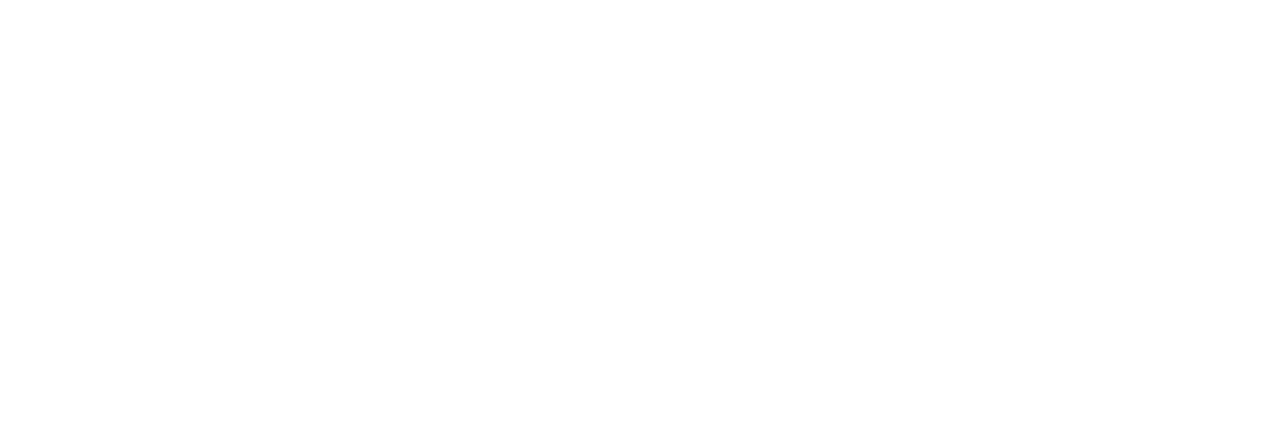
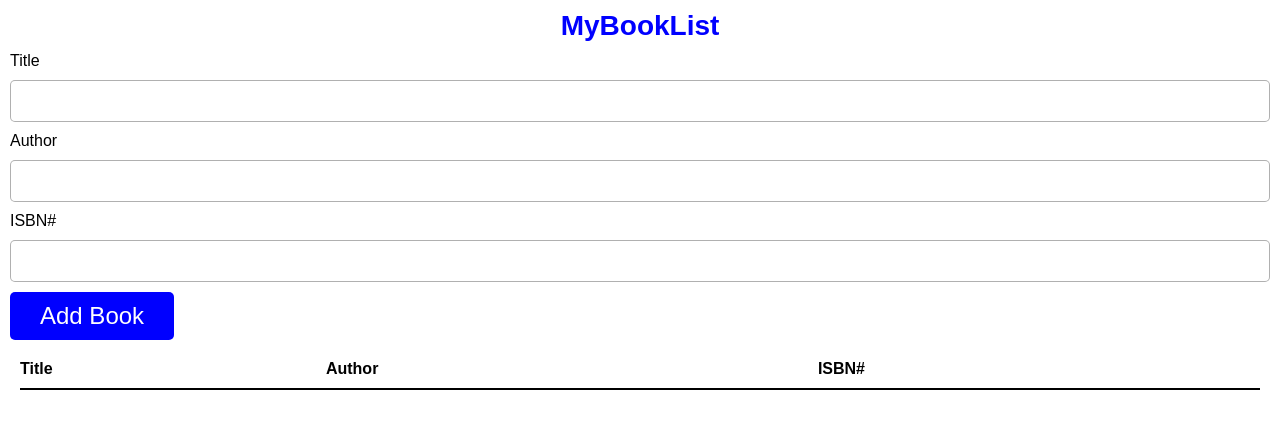
Before and after one commit to acciojob/book-list-CasteAwayy, a website: page main.html in a window 1280 px wide. Drawn offline with Linux system fonts and the light colour scheme.

Commit message:
created a submission

```diff
--- a/main.html
+++ b/main.html
@@ -7,7 +7,36 @@
 </head>
 
 <body>
-	<!-- the entire body must be written by student -->
+	<section id="book-details">
+      <h1>MyBookList</h1>
+      <div class="form-group">
+        <form>
+          <label for="title">Title</label>
+          <input type="text" id="title" name="title" />
+          <label for="author">Author</label>
+          <input type="text" id="author" name="author" />
+          <label for="isbn">ISBN#</label>
+          <input type="text" id="isbn" name="isbn" />
+          <button class="btn btn-submit" type="submit" id="submit">
+            Add Book
+          </button>
+        </form>
+      </div>
+
+      <div class="book-data">
+        <table class="table table-striped">
+          <thead>
+            <tr>
+              <th>Title</th>
+              <th>Author</th>
+              <th>ISBN#</th>
+              <th></th>
+            </tr>
+          </thead>
+          <tbody id="book-list"></tbody>
+        </table>
+      </div>
+    </section>
     <script type="text/javascript" src="./script.js">
 </script>
 
--- a/script.js
+++ b/script.js
@@ -1 +1,32 @@
-//your JS code here. If required.
+const form = document.querySelector("form");
+const btnSubmit = document.querySelector(".btn-submit");
+
+const table = document.querySelector(".table");
+const book_list = document.querySelector("#book-list");
+
+form.addEventListener("submit", (e) => {
+  e.preventDefault();
+  const formData = new window.FormData(e.target);
+  [title, author, isbn] = [...formData];
+
+  addBook(title, author, isbn);
+});
+
+function addBook() {
+  const html = `
+    <tr>
+              <td>${title[1]}</td>
+              <td>${author[1]}</td>
+              <td>${isbn[1]}</td>
+              <td><button class="delete">&times;</button></td>
+    </tr>`;
+  book_list.insertAdjacentHTML("beforeend", html);
+
+  const deleteRow = document.querySelectorAll(".delete");
+  deleteRow.forEach((button) => {
+    button.addEventListener("click", (e) => {
+      //   e.preventDefault();
+      console.log(e.target.parentElement.parentElement.remove());
+    });
+  });
+}
--- a/styles.css
+++ b/styles.css
@@ -1 +1,103 @@
-/*  your css code here. If applicable */
+* {
+  box-sizing: border-box;
+  margin: 0;
+  padding: 0;
+  font-family: Arial, Helvetica, sans-serif;
+}
+body {
+  background-color: white;
+}
+
+body h1 {
+  text-align: center;
+  color: black;
+  font-size: 28px;
+  color: blue;
+}
+
+#book-details {
+  padding: 10px;
+  /* border: 1px solid black; */
+}
+
+.form-group {
+  padding: 10px 0;
+}
+.form-group form {
+  display: flex;
+  justify-content: flex-start;
+  flex-wrap: wrap;
+  align-items: center;
+  gap: 10px;
+}
+.form-group input {
+  width: 100%;
+  height: 30px;
+  padding: 20px;
+  border: 1px solid rgba(0, 0, 0, 0.308);
+  border-radius: 5px;
+}
+
+.btn {
+  padding: 10px 30px;
+  background-color: transparent;
+  border: none;
+  font-size: 24px;
+  border-radius: 5px;
+}
+
+.btn-submit {
+  background-color: blue;
+  color: white;
+}
+
+.btn:hover {
+  transition: scale 100ms ease-out;
+  scale: 0.9;
+}
+
+.book-data {
+  padding: 10px;
+  /* border: 1px solid black; */
+}
+
+.table {
+  width: 100%;
+  border-collapse: collapse;
+}
+
+tr:first-child th {
+  border-bottom: 2px solid black;
+  text-align: left;
+  padding-bottom: 10px;
+}
+
+#book-list {
+  /* display:  flex; */
+  /* flex-wrap: wrap; */
+  /* flex-direction: column; */
+  gap: 5px;
+}
+
+#book-list tr {
+  width: 100%;
+}
+#book-list td {
+  padding: 8px;
+  background-color: rgba(135, 207, 235, 0.279);
+}
+
+.delete {
+  padding: 5px 8px;
+  background-color: red;
+  border: none;
+  border-radius: 5px;
+  color: white;
+  font-size: 18px;
+  scale: 1;
+}
+
+.delete:hover {
+  transition: scale 100ms ease-out;
+  scale: 0.9;
+}
```
